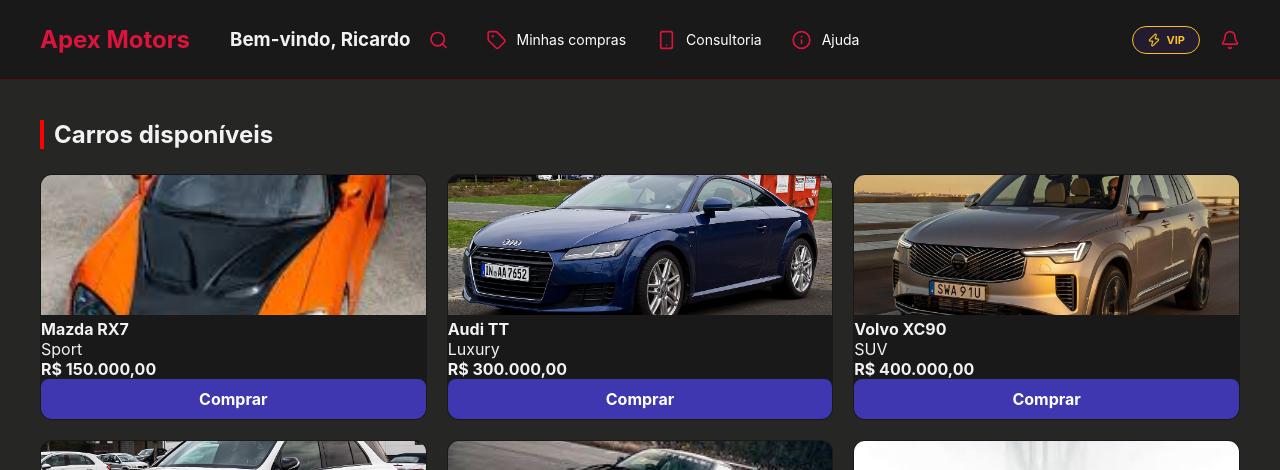
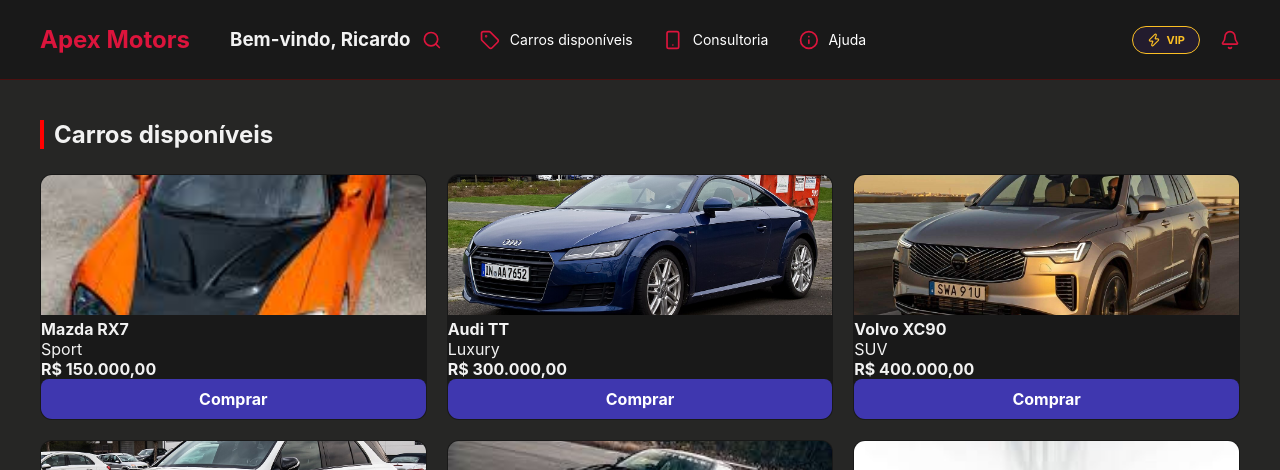
Before and after one commit to Tamaoki19/Apex-Motors, a React (Vite) app: page / in a window 1280 px wide. Shown: the top 470 px of the page. Built offline with nearby package versions, Linux system fonts and the light colour scheme.

Commit message:
alteração na parte de animações na aba principal

```diff
--- a/package.json
+++ b/package.json
@@ -10,6 +10,7 @@
     "preview": "vite preview"
   },
   "dependencies": {
+    "aos": "^2.3.4",
     "lucide-react": "^1.7.0",
     "react": "^19.2.4",
     "react-dom": "^19.2.4"
--- a/src/App.jsx
+++ b/src/App.jsx
@@ -1,8 +1,10 @@
 
-import { useState } from 'react';
+import { useEffect, useState } from 'react';
 import { Header } from './components/Header';
 import { CarrosCard } from './components/Card';
 import { carrosData } from './data/carros';
+import AOS from "aos";
+import "aos/dist/aos.css";
 import "./App.css";
 
 function App() {
@@ -10,11 +12,19 @@
   const [search, setSearch] = useState('');
   const [activeTab, setActiveTab] = useState('dash');
 
-  const filtredCars = carrosData
-  .filter(() => activeTab === 'dash' )
-  .filter((car) =>
-    car.title.toLowerCase().includes(search.toLowerCase())
-  );
+  const filtredCars = activeTab === 'dash'
+  ? carrosData.filter((car) =>
+      car.title.toLowerCase().includes(search.toLowerCase())
+    )
+  : [];
+
+  useEffect(() => {
+    AOS.init({
+      duration: 800,
+      easing: "ease-in-out",
+      once: false,
+    });
+  }, []);
   return (
     <div className="apex-app">
       <main className="apex-main">
@@ -36,13 +46,14 @@
           <div className="apex-grid">
 
             {filtredCars.length > 0 ? (
-              filtredCars.map((g) => (
+              filtredCars.map((g, index) => (
                 <CarrosCard
                   key={g.id}
                   title={g.title}
                   category={g.category}
                   banner={g.banner}
                   price={g.price}
+                  index={index}
                 />
               ))
             ) : (
--- a/src/app.css
+++ b/src/app.css
@@ -21,9 +21,3 @@
   grid-template-columns: repeat(auto-fill, minmax(300px, 1fr));
   gap: 20px;
 }
-.textActive{
-  font-size: 18px;
-  color: #5d5d5d;
-  text-align: center;
-  margin-top: 50px;
-}
--- a/src/components/Card.jsx
+++ b/src/components/Card.jsx
@@ -3,7 +3,10 @@
 
 export function CarrosCard({ title, category, banner, price }) {
   return (
-    <div className="apex-card">
+    <div className="apex-card"
+      data-aos="fade-up"
+      data-aos-delay="100"
+    >
         <img src={banner} alt={title} className='card-img' />
 
         <div className="card-content">
--- a/src/components/Header.jsx
+++ b/src/components/Header.jsx
@@ -29,7 +29,7 @@
                         />
                     )}
                 </div>
-                <div className={`nav-item ${activeTab === 'dash' ? 'active' : ''}`} onClick={() => setActiveTab('dash')}> <Tag size={20} />Minhas compras</div>
+                <div className={`nav-item ${activeTab === 'dash' ? 'active' : ''}`} onClick={() => setActiveTab('dash')}> <Tag size={20} />Carros disponíveis</div>
                 <div className={`nav-item ${activeTab === 'consultoria' ? 'active' : ''}`} onClick={() => setActiveTab('consultoria')}> <Smartphone size={20} />Consultoria</div>
                 <div className={`nav-item ${activeTab === 'ajuda' ? 'active' : ''}`} onClick={() => setActiveTab('ajuda')}> <Info size={20} />Ajuda</div>
             </nav>
```
Also changed, not shown: 1 other file (tests, documents, lock files or other folders).
